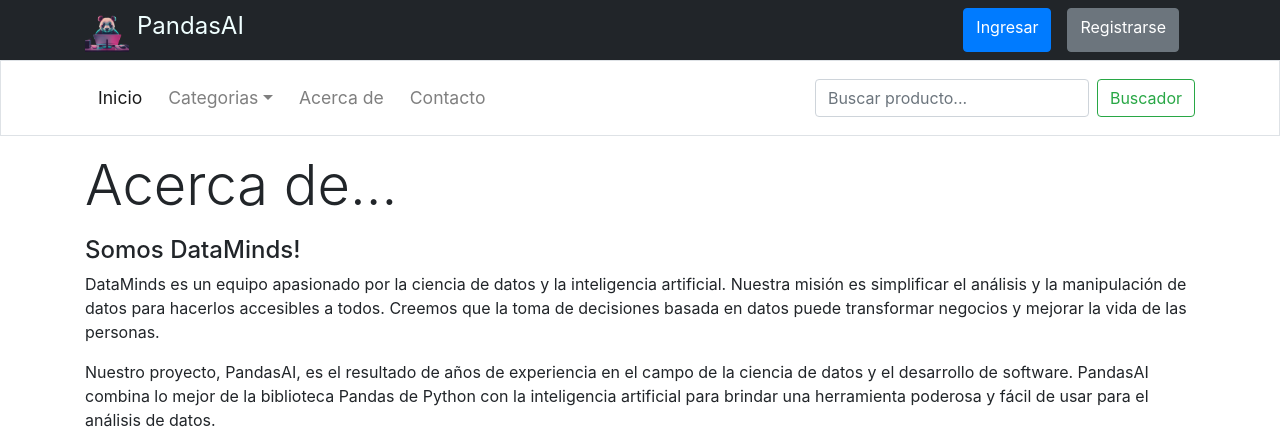
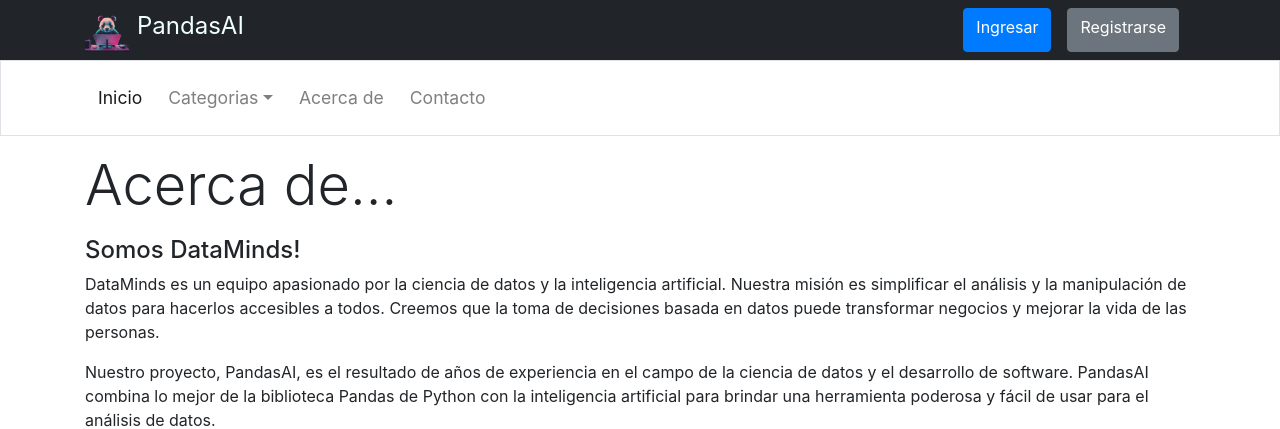
Before and after one commit to Kaaydenn/PandasAI2, a Django app: template sitio/templates/sitio/paginas/acerca_de.html in a window 1280 px wide. Shown: the top 429 px of the page. Run offline with Django 3.2, Linux system fonts and the light colour scheme; the template is opened without the code that fills it, so the values that code supplies are empty; some libraries are stand-ins or nearby versions.

Commit message:
Barra de busqueda borrada

```diff
--- a/sitio/templates/sitio/layout.html
+++ b/sitio/templates/sitio/layout.html
@@ -97,10 +97,6 @@
                     {% endif %}
 
                 </ul>
-                <form action="{% url 'SITIO:producto_search' %}" method="GET" class="form-inline my-2 my-lg-0">
-                    <input class="form-control mr-sm-2" name="texto" type="text" placeholder="Buscar producto...">
-                    <button class="btn btn-outline-success my-2 my-sm-0" type="submit">Buscador</button>
-                </form>
             </div>
         </div>
     </nav>
```
